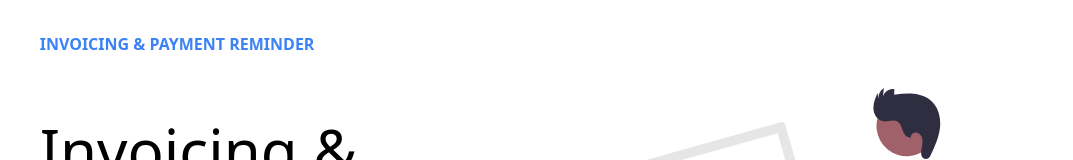
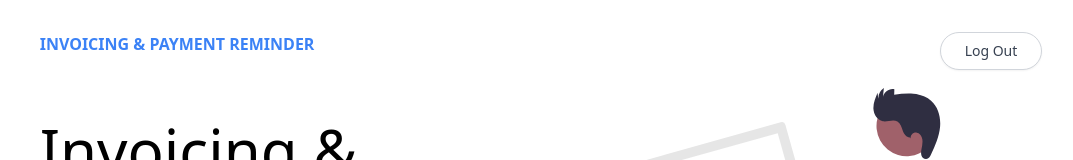
Before and after one commit to slroberts/invoicing-payment-reminder-FE, a React (Create React App) app: page / in a window 1280 px wide. Shown: the top 160 px of the page, without its empty margins (99-1172 px from the left). Built offline with nearby package versions, Linux system fonts and the light colour scheme.

Commit message:
updated Header component with Link and Button elements

```diff
--- a/src/components/Header.js
+++ b/src/components/Header.js
@@ -1,10 +1,19 @@
 import React from 'react';
+import { Link } from 'react-router-dom';
+import Button from './Button';
 
 const Header = () => {
   return (
-    <h1 className='font-sans font-bold uppercase antialiased text-blue-500 py-8'>
-      Invoicing & payment Reminder
-    </h1>
+    <div className='flex justify-between'>
+      <Link to='/'>
+        <h1 className='font-sans font-bold uppercase antialiased text-blue-500 py-8'>
+          Invoicing & payment Reminder
+        </h1>
+      </Link>
+      <div className='mt-8'>
+        <Button buttonText='Log Out' />
+      </div>
+    </div>
   );
 };
 
```
